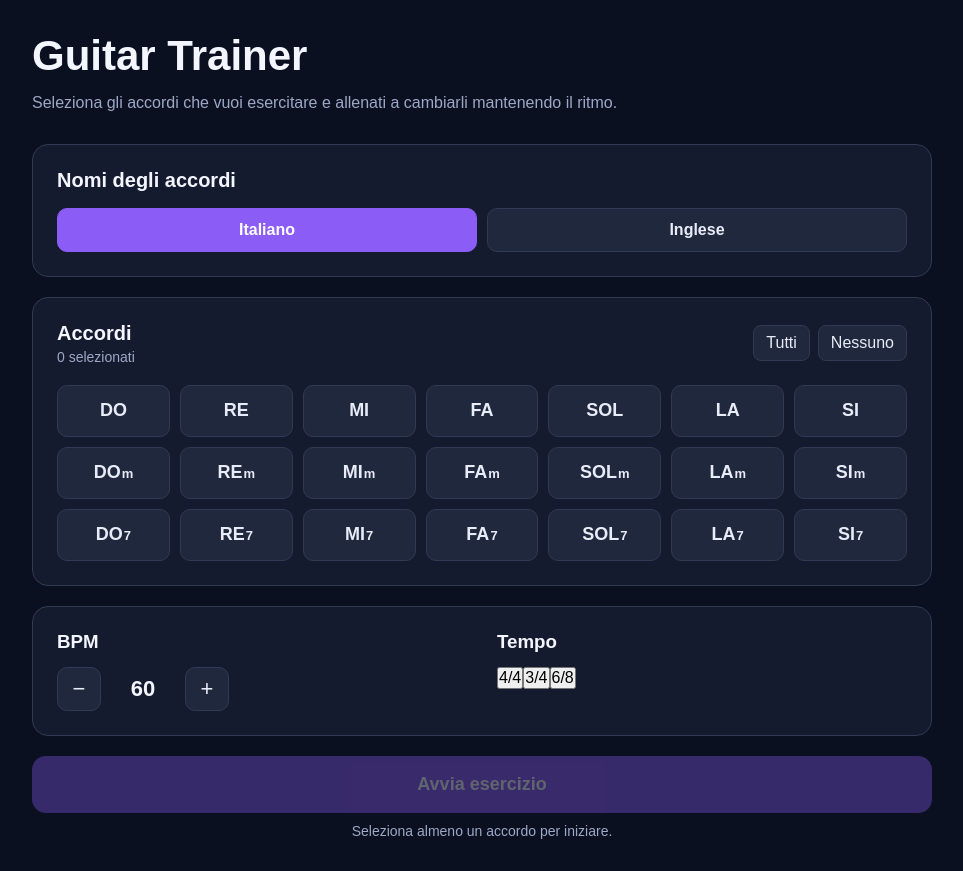
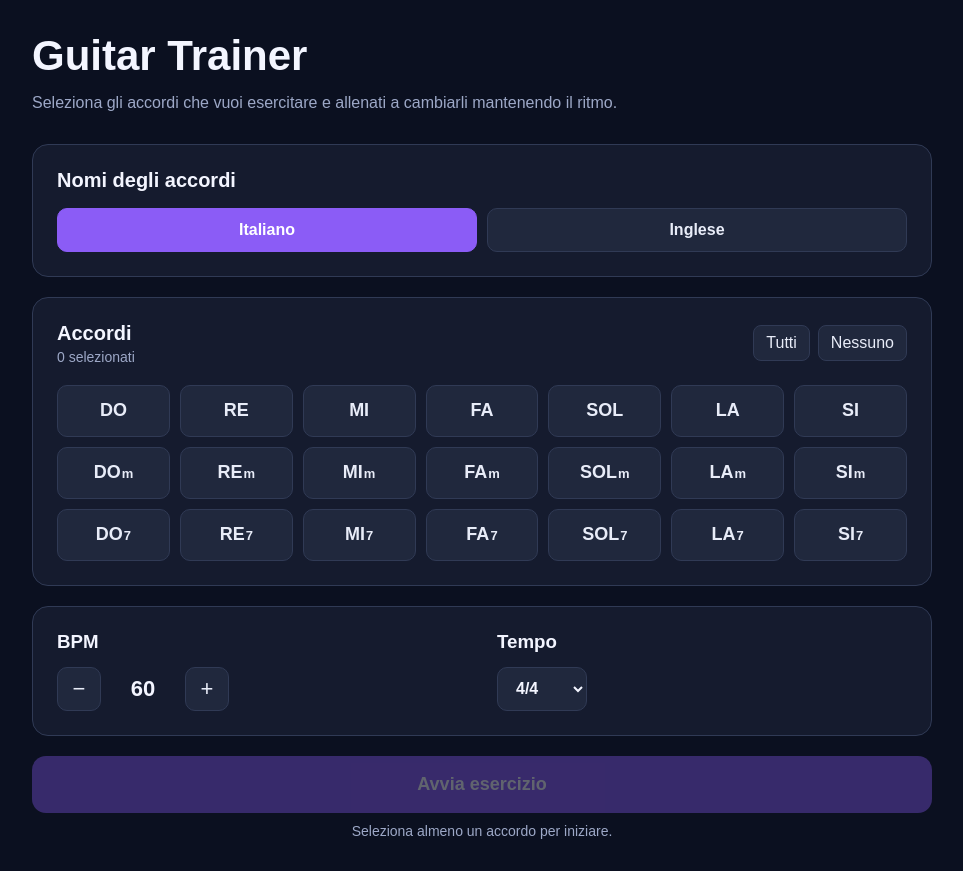
Before and after one commit to LorenzoTeotino/guitar-trainer, a Next.js app: page / in a window 1280 px wide. Shown: the whole page, without its empty margins (158-1121 px from the left). Built offline with nearby package versions, Linux system fonts and the light colour scheme.

Commit message:
sistemato la parte grafica del tempo

```diff
--- a/src/app/globals.css
+++ b/src/app/globals.css
@@ -220,6 +220,37 @@ button:not(:disabled) {
   color: #f3f5ff;
 }
 
+.selettore-tempo {
+  width: 100%;
+  max-width: 90px;
+  height: 44px;
+
+  padding: 0 14px;
+
+  background: #20283d;
+  color: #f3f5ff;
+
+  border: 1px solid #303a55;
+  border-radius: 10px;
+
+  font-size: 16px;
+  font-weight: 700;
+
+  outline: none;
+
+  transition:
+          background 0.15s ease,
+          border-color 0.15s ease;
+}
+
+.selettore-tempo:hover {
+  background: #29324a;
+}
+
+.selettore-tempo:focus {
+  border-color: #8b5cf6;
+}
+
 /* AVVIO */
 
 .pulsante-avvia {
--- a/src/componenti/esercizio/ConfigurazioneEsercizio.tsx
+++ b/src/componenti/esercizio/ConfigurazioneEsercizio.tsx
@@ -5,13 +5,9 @@ import { TEMPI_DISPONIBILI } from "@/dati/tempi/tempiDisponibili";
 interface ProprietaConfigurazioneEsercizio {
     bpm: number;
     tempoMusicale: TempoMusicale;
-
     diminuisciBpm: () => void;
     aumentaBpm: () => void;
-
-    alCambioTempoMusicale: (
-        tempoMusicale: TempoMusicale
-    ) => void;
+    alCambioTempoMusicale: (tempo: TempoMusicale) => void;
 }
 
 export default function ConfigurazioneEsercizio({
@@ -21,6 +17,18 @@ export default function ConfigurazioneEsercizio({
                                                     aumentaBpm,
                                                     alCambioTempoMusicale,
                                                 }: ProprietaConfigurazioneEsercizio) {
+    const cambiaTempoMusicale = (
+        evento: React.ChangeEvent<HTMLSelectElement>
+    ) => {
+        const nuovoTempo = TEMPI_DISPONIBILI.find(
+            (tempo) => tempo.id === evento.target.value
+        );
+
+        if (nuovoTempo) {
+            alCambioTempoMusicale(nuovoTempo);
+        }
+    };
+
     return (
         <section className="pannello">
             <div className="configurazione-esercizio">
@@ -37,24 +45,20 @@ export default function ConfigurazioneEsercizio({
                 <div>
                     <h3>Tempo</h3>
 
-                    <div className="selettore-tempo">
+                    <select
+                        className="selettore-tempo"
+                        value={tempoMusicale.id}
+                        onChange={cambiaTempoMusicale}
+                    >
                         {TEMPI_DISPONIBILI.map((tempo) => (
-                            <button
+                            <option
                                 key={tempo.id}
-                                type="button"
-                                className={
-                                    tempoMusicale.id === tempo.id
-                                        ? "tempo-attivo"
-                                        : ""
-                                }
-                                onClick={() =>
-                                    alCambioTempoMusicale(tempo)
-                                }
+                                value={tempo.id}
                             >
                                 {tempo.nome}
-                            </button>
+                            </option>
                         ))}
-                    </div>
+                    </select>
                 </div>
             </div>
         </section>
```
